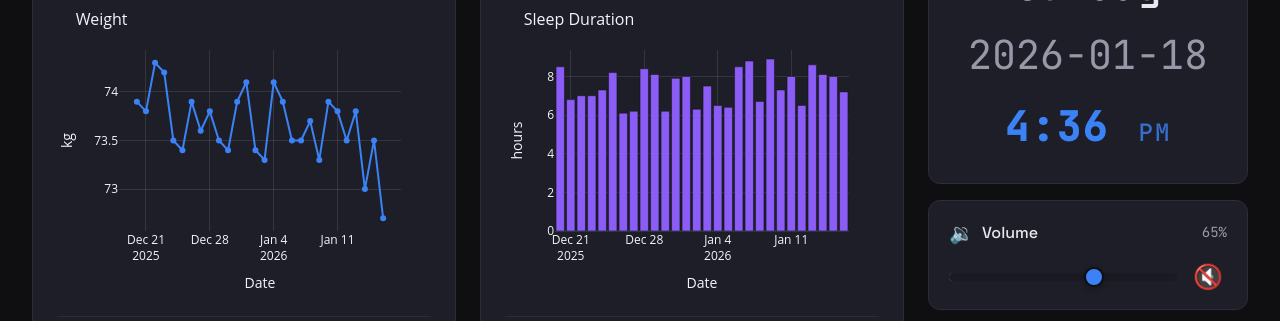
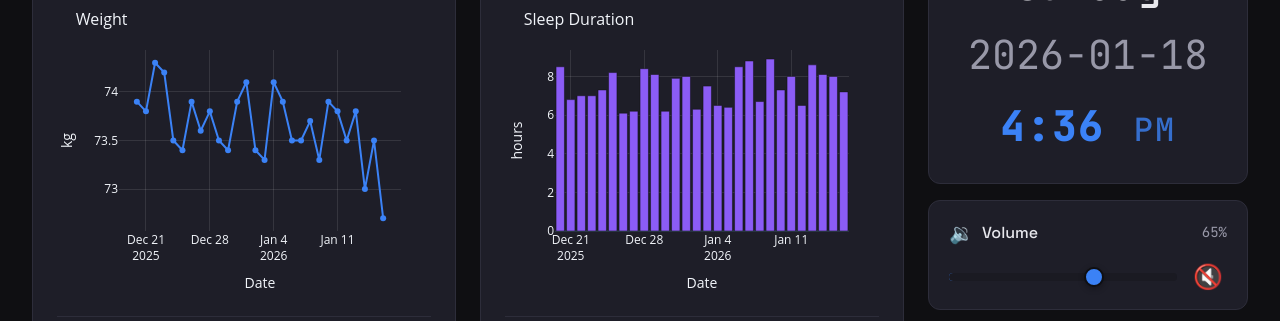
Before and after one commit to lorenzohess/Voice-Assistant-Health-Dashboard, a Flask app: page / in a window 1280 px wide. Shown: the part 257-578 px from the top of the page. Run offline with Flask 3, Linux system fonts and the light colour scheme; data comes from the database, SQL or seed files in the repository; data that the repository does not hold is empty; some libraries are stand-ins or nearby versions.

Commit message:
Update css

```diff
--- a/static/css/style.css
+++ b/static/css/style.css
@@ -315,7 +315,7 @@ html, body {
 }
 
 .time-period {
-    font-size: 1.5rem;
+    font-size: 2.0rem;
     font-weight: 500;
     margin-left: 0.25rem;
     opacity: 0.8;
```
